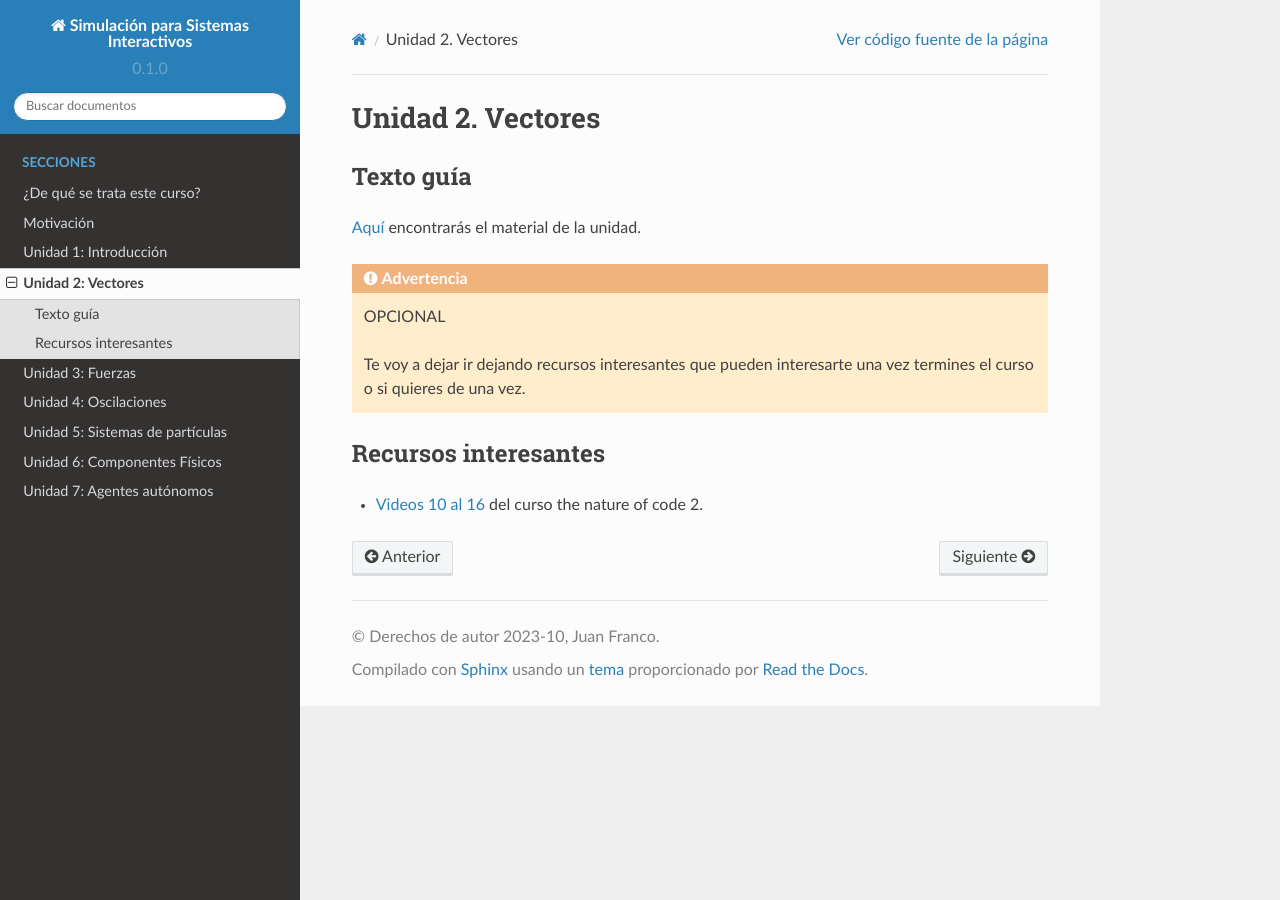
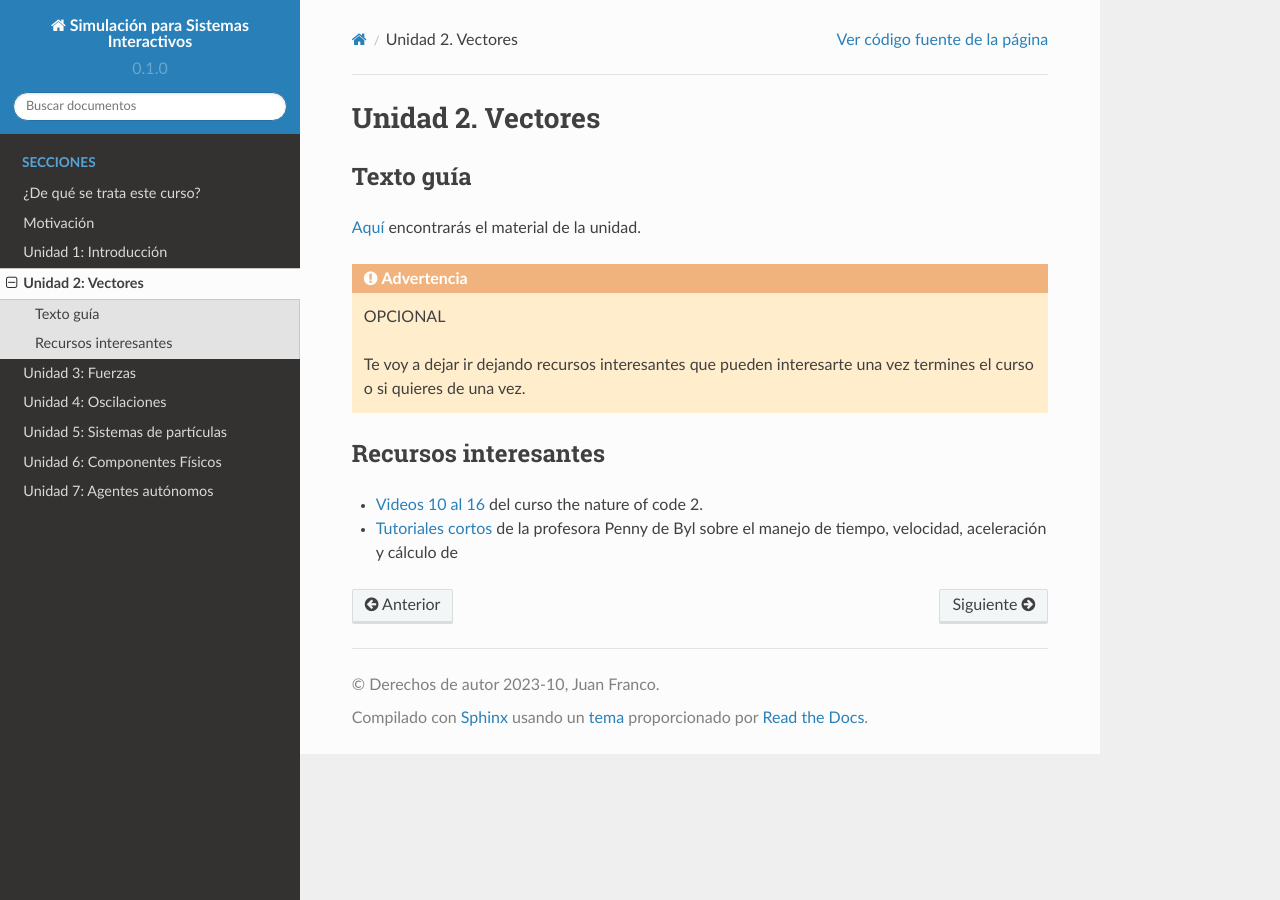
Before and after one commit to mgarcial/SimulacionInteractivos, a Sphinx documentation site: the page built from docs/_unidad2/unidad2.rst, in a window 1280 px wide. Built offline with Sphinx 7.4.7 and the Read the Docs theme 2.0.0, drawn with Linux system fonts in a browser that asks for light colours.

Commit message:
Add resource to vector Unit

```diff
--- a/docs/_unidad2/unidad2.rst
+++ b/docs/_unidad2/unidad2.rst
@@ -17,3 +17,5 @@ Recursos interesantes
 
 * `Videos 10 al 16 <https://youtube.com/playlist?list=PLRqwX-V7Uu6ZV4yEcW3uDwOgGXKUUsPOM>`__
   del curso the nature of code 2.
+* `Tutoriales cortos <https://learn.unity.com/project/the-physics-of-ai>`__ de la profesora
+  Penny de Byl sobre el manejo de tiempo, velocidad, aceleración y cálculo de
```
